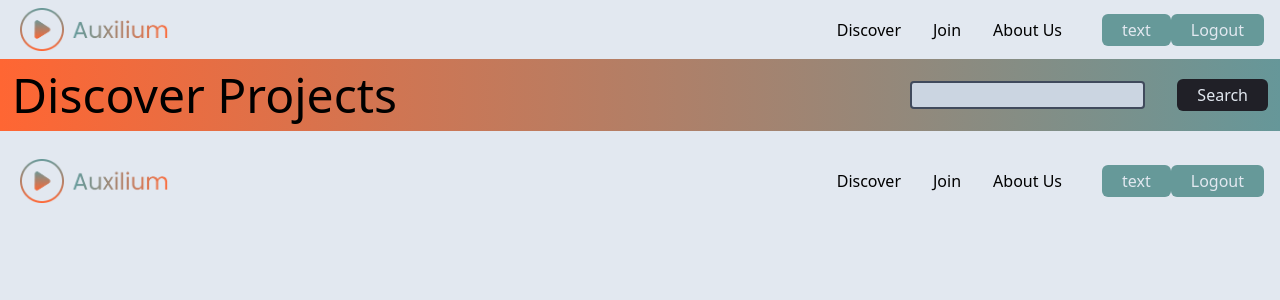
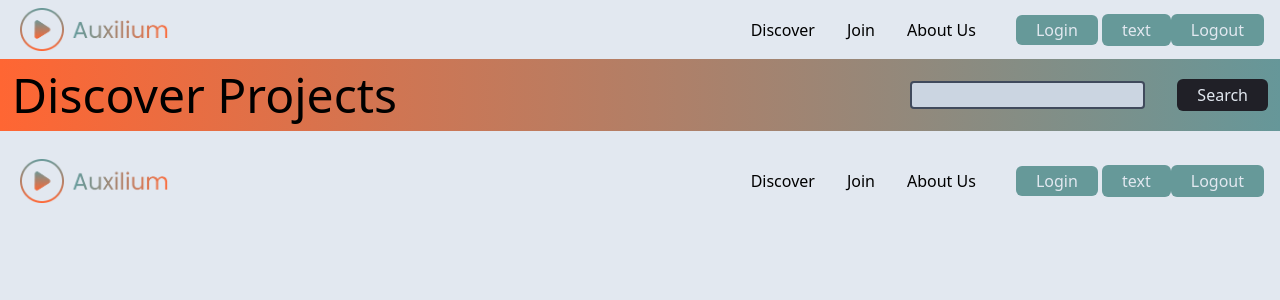
Before and after one commit to Aggron-S/next-auxilium, a Next.js app: page /layout/Header in a window 1280 px wide. Shown: the top 300 px of the page. Built offline with nearby package versions, Linux system fonts and the light colour scheme.

Commit message:
some fixes

```diff
--- a/src/pages/layout/Header.tsx
+++ b/src/pages/layout/Header.tsx
@@ -63,7 +63,7 @@ const Header = () => {
           </>
         )}
         <Link className="mx-4 mr-10" href="/components/nav/about-us">About Us</Link>
-        {/* <Button />  FIX THIS, WHENEVER I CLICK ANY BUTTON IN HEADER IT RETURNS UNDEFINED IN CONSOLE */}
+        <Button />  {/* FIX THIS, WHENEVER I CLICK ANY BUTTON IN HEADER IT RETURNS UNDEFINED IN CONSOLE */}
         <button className="app-button bg-[#669999] hover:bg-[#78acac]" onClick={currentMode}>text</button>
         <button className="app-button bg-[#669999] hover:bg-[#78acac]" onClick={logOut}>Logout</button>
       </ul>
```
